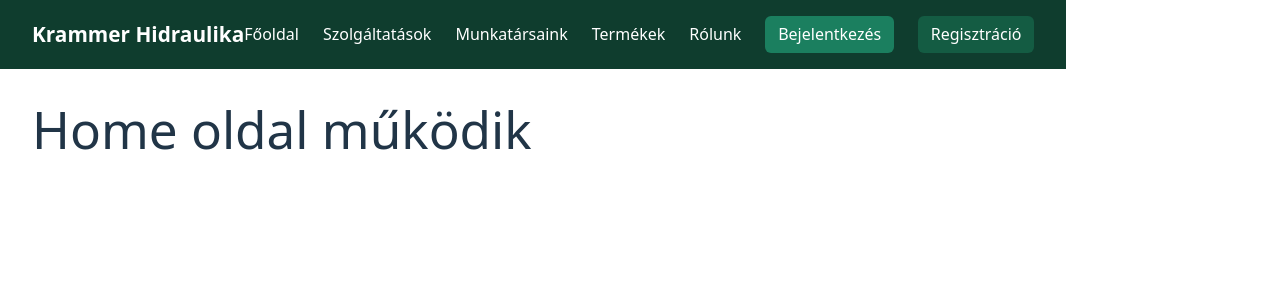
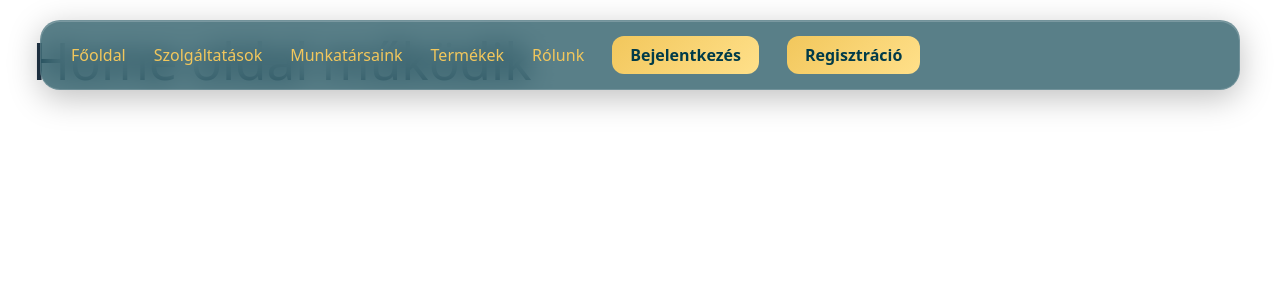
Before and after one commit to SpookyTenti/WebKer, a React (Vite) app: page / in a window 1280 px wide. Shown: the top 300 px of the page. Built offline with nearby package versions, Linux system fonts and the light colour scheme.

Commit message:
Navbar update, Admin added

```diff
--- a/src/App.jsx
+++ b/src/App.jsx
@@ -23,6 +23,10 @@ export default function App() {
         <Route path="/rolunk" element={<Rolunk />} />
         <Route path="/login" element={<Login />} />
         <Route path="/register" element={<Register />} />
+        <Route
+          path="/admin"
+          element={<div>Admin oldal (később fejlesztendő)</div>}
+        />
 
         <Route path="*" element={<NotFound />} />
       </Route>
--- a/src/components/Navbar/Navbar.css
+++ b/src/components/Navbar/Navbar.css
@@ -1,58 +1,165 @@
-/*.navbar {
-  width: 100%;
-  background: #0f3d2e;
-  color: white;
-  padding: 1rem 2rem;
-  display: flex;
-  justify-content: space-between;
-  align-items: center;
-  box-sizing: border-box;
-  flex-wrap: nowrap;
-}*/
-.navbar {
-  width: 100%;
-  background: #0f3d2e;
-  color: white;
-  padding: 1rem 2rem;
-  display: flex;
-  justify-content: space-between;
-  align-items: center;
-  box-sizing: border-box;
-  flex-wrap: wrap; /* Allow wrapping on smaller screens */
-}
-.nav-logo {
-  font-size: 1.3rem;
-  font-weight: bold;
-  color: white;
-  text-decoration: none;
+/* =========================
+   NAV WRAPPER
+========================= */
+nav {
+  position: fixed;
+  top: 20px;
+  left: 50%;
+  transform: translateX(-50%);
+  width: 95%;
+  max-width: 1200px;
+  height: 70px;
+  z-index: 1000;
 }
 
-.nav-links {
-  display: flex;
+/* =========================
+   GLASS CONTAINER
+========================= */
+nav > div {
+  width: 100%;
+  height: 100%;
+  display: grid;
+  grid-template-columns: auto 1fr auto;
   align-items: center;
-  gap: 1.5rem;
+  padding: 0 30px;
+
+  background: rgba(0, 59, 73, 0.65);
+  backdrop-filter: blur(14px);
+  -webkit-backdrop-filter: blur(14px);
+
+  border-radius: 20px;
+  border: 1px solid rgba(255, 255, 255, 0.15);
+
+  box-shadow:
+    0 8px 32px rgba(0, 0, 0, 0.25),
+    inset 0 1px 0 rgba(255, 255, 255, 0.2);
 }
 
-.nav-links a {
-  color: white;
-  text-decoration: none;
-  font-weight: 500;
+/* =========================
+   HAMBURGER
+========================= */
+nav button {
+  font-size: 28px;
+  background: none;
+  border: none;
+  color: #f2c75c;
+  cursor: pointer;
+  display: none;
+  justify-self: start;
+  transition: transform 0.3s ease;
 }
 
-.login-btn {
-  padding: 0.4rem 0.8rem;
-  background: #1b7f5f;
-  border-radius: 6px;
-  color: white;
-  text-decoration: none;
-  font-weight: 500;
+nav button:hover {
+  transform: scale(1.1);
 }
 
-.register-btn {
-  padding: 0.4rem 0.8rem;
-  background: #145c43;
-  border-radius: 6px;
-  color: white;
+/* =========================
+   MENU DESKTOP
+========================= */
+nav ul {
+  list-style: none;
+  display: flex !important;
+  gap: 28px;
+  align-items: center;
+  justify-content: center;
+  margin: 0;
+  padding: 0;
+  justify-self: center;
+}
+
+nav ul li a {
+  color: #f2c75c;
   text-decoration: none;
+  font-size: 16px;
   font-weight: 500;
+  position: relative;
+  transition: all 0.3s ease;
 }
+
+/* Underline animation */
+nav ul li a::after {
+  content: '';
+  position: absolute;
+  bottom: -6px;
+  left: 0;
+  width: 0%;
+  height: 2px;
+  background: #f2c75c;
+  transition: width 0.3s ease;
+}
+
+nav ul li a:hover::after {
+  width: 100%;
+}
+
+/* =========================
+   LOGIN + REGISTER BUTTON
+========================= */
+nav ul li a[href='/login'],
+nav ul li a[href='/register'] {
+  background: linear-gradient(135deg, #f2c75c, #ffe08a);
+  color: #003b49;
+  padding: 8px 18px;
+  border-radius: 12px;
+  font-weight: 600;
+  transition: all 0.3s ease;
+}
+
+nav ul li a[href='/login']:hover,
+nav ul li a[href='/register']:hover {
+  transform: translateY(-2px);
+  box-shadow: 0 6px 18px rgba(242, 199, 92, 0.5);
+}
+
+/* =========================
+   RESPONSIVE
+========================= */
+@media (max-width: 900px) {
+  nav {
+    top: 10px;
+    width: 92%;
+  }
+
+  nav > div {
+    grid-template-columns: auto auto;
+  }
+
+  nav button {
+    display: block;
+  }
+
+  nav ul {
+    display: none !important;
+    position: absolute;
+    top: 85px;
+    right: 0;
+    width: 100%;
+    flex-direction: column;
+    padding: 25px 0;
+    gap: 22px;
+
+    background: rgba(0, 59, 73, 0.95);
+    backdrop-filter: blur(20px);
+    border-radius: 20px;
+
+    animation: fadeSlide 0.3s ease forwards;
+  }
+
+  nav ul[style*='block'] {
+    display: flex !important;
+  }
+}
+
+/* =========================
+   MOBILE ANIMATION
+========================= */
+@keyframes fadeSlide {
+  from {
+    opacity: 0;
+    transform: translateY(-15px);
+  }
+  to {
+    opacity: 1;
+    transform: translateY(0);
+  }
+}
--- a/src/components/Navbar/Navbar.jsx
+++ b/src/components/Navbar/Navbar.jsx
@@ -1,25 +1,62 @@
+import { useState } from 'react'
 import { Link } from 'react-router-dom'
 import './Navbar.css'
 
 export default function Navbar() {
+  const [open, setOpen] = useState(false)
+
+  // ideiglenes állapotok
+  const isLoggedIn = false // ha be van jelentkezve
+  const isAdmin = false // ha admin
+
   return (
-    <nav className="navbar">
-      <Link to="/" className="nav-logo">
-        Krammer Hidraulika
-      </Link>
+    <nav>
+      <div>
+        <button onClick={() => setOpen(!open)}>☰</button>
 
-      <div className="nav-links">
-        <Link to="/">Főoldal</Link>
-        <Link to="/szolgaltatasok">Szolgáltatások</Link>
-        <Link to="/munkatarsaink">Munkatársaink</Link>
-        <Link to="/termekek">Termékek</Link>
-        <Link to="/rolunk">Rólunk</Link>
-        <Link to="/login" className="login-btn">
-          Bejelentkezés
-        </Link>
-        <Link to="/register" className="register-btn">
-          Regisztráció
-        </Link>
+        <ul style={{ display: open ? 'block' : 'none' }}>
+          <li>
+            <Link to="/">Főoldal</Link>
+          </li>
+          <li>
+            <Link to="/szolgaltatasok">Szolgáltatások</Link>
+          </li>
+          <li>
+            <Link to="/munkatarsaink">Munkatársaink</Link>
+          </li>
+          <li>
+            <Link to="/termekek">Termékek</Link>
+          </li>
+          <li>
+            <Link to="/rolunk">Rólunk</Link>
+          </li>
+
+          {/* Ha nincs bejelentkezve → Login + Regisztráció */}
+          {!isLoggedIn && (
+            <>
+              <li>
+                <Link to="/login">Bejelentkezés</Link>
+              </li>
+              <li>
+                <Link to="/register">Regisztráció</Link>
+              </li>
+            </>
+          )}
+
+          {/* Ha be van jelentkezve → Profil */}
+          {isLoggedIn && (
+            <li>
+              <Link to="/profil">Profilom</Link>
+            </li>
+          )}
+
+          {/* Ha admin → Admin fül */}
+          {isLoggedIn && isAdmin && (
+            <li>
+              <Link to="/admin">Admin</Link>
+            </li>
+          )}
+        </ul>
       </div>
     </nav>
   )
```
Also changed, not shown: src/pages/Admin/Admin.css (added), src/pages/Admin/Admin.jsx (added).
